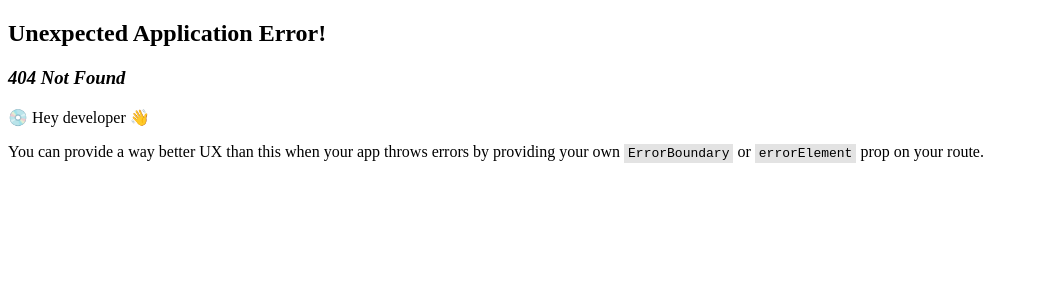
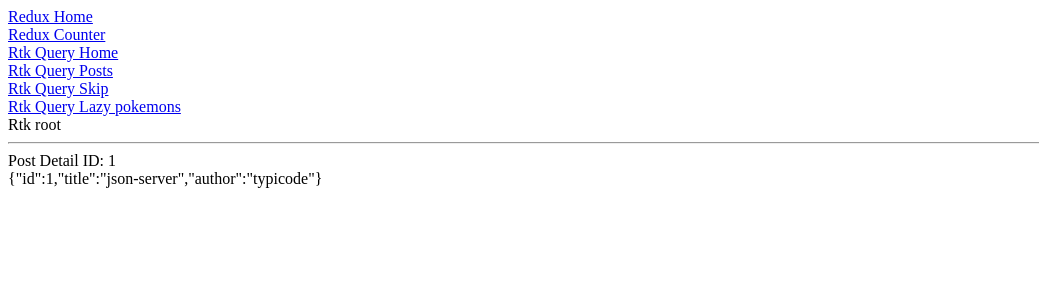
Before and after one commit to cnerylozada/redux-starter, a React (Create React App) app: page /rtk/posts/1 in a window 1280 px wide. Before the commit this address had no page. Shown: the top 300 px of the page, without its empty margins (0-1039 px from the left). Built offline with nearby package versions, Linux system fonts and the light colour scheme; data requests are answered from the project's data file.

Commit message:
feat: post slice

```diff
--- a/db.json
+++ b/db.json
@@ -3,7 +3,8 @@
     { "id": 1, "title": "json-server", "author": "typicode" },
     { "id": 2, "title": "react", "author": "cristh" },
     { "id": 3, "title": "solid", "author": "tatiana" },
-    { "id": 4, "title": "nestjs", "author": "lucciano" }
+    { "id": 4, "title": "nestjs", "author": "lucciano" },
+    { "id": 5, "title": "psicologias", "author": "fabiola" }
   ],
   "comments": [{ "id": 1, "body": "some comment", "postId": 1 }],
   "profile": { "name": "typicode" }
--- a/src/components/HeaderTemplate.tsx
+++ b/src/components/HeaderTemplate.tsx
@@ -1,17 +1,29 @@
 import { Link } from "react-router-dom";
 
-export const HeaderTemplate = ({children}:{children:any}) => {
+export const HeaderTemplate = ({ children }: { children: any }) => {
   return (
     <div>
       <div>
-        <div><Link to="/">Redux Home</Link></div>
-        <div><Link to="/counter">Redux Counter</Link></div>
-        <div><Link to="/rtk">Rtk Home</Link></div>
-        <div><Link to="/rtk/posts">Rtk Posts</Link></div>
+        <div>
+          <Link to="/">Redux Home</Link>
+        </div>
+        <div>
+          <Link to="/counter">Redux Counter</Link>
+        </div>
+        <div>
+          <Link to="/rtk">Rtk Query Home</Link>
+        </div>
+        <div>
+          <Link to="/rtk/posts">Rtk Query Posts</Link>
+        </div>
+        <div>
+          <Link to="/rtk/skip">Rtk Query Skip</Link>
+        </div>
+        <div>
+          <Link to="/rtk/lazy-pokemons">Rtk Query Lazy pokemons</Link>
+        </div>
       </div>
-      <div>
-        {children}
-      </div>
+      <div>{children}</div>
     </div>
   );
 };
--- a/src/pages/rtk/Home.tsx
+++ b/src/pages/rtk/Home.tsx
@@ -2,7 +2,6 @@ import { useGetAllPokemonsQuery } from "../../rtkquery/services/pokemon";
 
 export const HomePage = () => {
   const { data, isLoading, isFetching, isError } = useGetAllPokemonsQuery();
-  // const { data, error, isLoading } = useGetPokemonByNameQuery('bulbasaur')
 
   return (
     <div>
--- a/src/pages/rtk/LazyPokemons.tsx
+++ b/src/pages/rtk/LazyPokemons.tsx
@@ -2,7 +2,7 @@ import { useLazyGetAllPokemonsQuery } from "../../rtkquery/services/pokemon";
 
 export const LazyPokemonsPage = () => {
   const [trigger, { data, isLoading, isUninitialized }] =
-    useLazyGetAllPokemonsQuery({});
+    useLazyGetAllPokemonsQuery();
   return (
     <div>
       <div>LazyPokemonsPage</div>
--- /dev/null
+++ b/src/pages/rtk/PostDetail.tsx
@@ -0,0 +1,20 @@
+import { useParams } from "react-router-dom";
+import { useGetPostByIdQuery } from "../../rtkquery/services/posts";
+
+export const PostDetail = () => {
+  const { postId } = useParams();
+  const { data, isLoading, isFetching } = useGetPostByIdQuery(
+    postId as string,
+    {
+      refetchOnMountOrArgChange: true,
+    }
+  );
+  return (
+    <div>
+      <div>Post Detail ID: {postId}</div>
+      {isLoading && <div>Loading ...</div>}
+      {isFetching && <div>Fetching ...</div>}
+      {data && <div>{JSON.stringify(data)}</div>}
+    </div>
+  );
+};
--- a/src/pages/rtk/Posts.tsx
+++ b/src/pages/rtk/Posts.tsx
@@ -1,7 +1,8 @@
+import { Link } from "react-router-dom";
 import { useGetAllPostsQuery } from "../../rtkquery/services/posts";
 
 export const PostsPage = () => {
-  const { data, isLoading } = useGetAllPostsQuery("");
+  const { data, isLoading } = useGetAllPostsQuery(undefined);
   return (
     <div>
       <div>PostsPage</div>
@@ -10,7 +11,12 @@ export const PostsPage = () => {
         <div>
           {data.map((_) => (
             <div key={_.id}>
-              id: {_.id} title: {_.title}
+              <div>
+                id: {_.id} title: {_.title}
+              </div>
+              <div>
+                <Link to={`./${_.id}`}>Go to detail</Link>
+              </div>
             </div>
           ))}
         </div>
--- /dev/null
+++ b/src/pages/rtk/Skip.tsx
@@ -0,0 +1,33 @@
+import { useState } from "react";
+import { useGetAllPostsQuery } from "../../rtkquery/services/posts";
+
+export const Skip = () => {
+  const [skip, setSkip] = useState(true);
+  const { data, isLoading } = useGetAllPostsQuery(undefined, {
+    skip,
+  });
+  return (
+    <div>
+      <div>Skip</div>
+      <div>
+        <button
+          onClick={() => {
+            setSkip((_) => !_);
+          }}
+        >
+          Load results: <span>{!!skip}</span>
+        </button>
+      </div>
+      {isLoading && <div>Loading ...</div>}
+      {data && (
+        <div>
+          {data.map((_) => (
+            <div key={_.id}>
+              id: {_.id} title: {_.title}
+            </div>
+          ))}
+        </div>
+      )}
+    </div>
+  );
+};
--- a/src/router.tsx
+++ b/src/router.tsx
@@ -6,6 +6,8 @@ import { Root as ReduxRoot } from "./pages/redux/Root";
 import { PostsPage } from "./pages/rtk/Posts";
 import { LazyPokemonsPage } from "./pages/rtk/LazyPokemons";
 import { CounterPage } from "./pages/redux/Counter";
+import { PostDetail } from "./pages/rtk/PostDetail";
+import { Skip } from "./pages/rtk/Skip";
 
 export const router = createBrowserRouter([
   {
@@ -33,6 +35,8 @@ export const router = createBrowserRouter([
       { index: true, element: <Navigate to="home" /> },
       { path: "home", element: <RtkHome /> },
       { path: "posts", element: <PostsPage /> },
+      { path: "posts/:postId", element: <PostDetail /> },
+      { path: "skip", element: <Skip /> },
       { path: "lazy-pokemons", element: <LazyPokemonsPage /> },
     ],
   },
--- a/src/rtkquery/services/pokemon.ts
+++ b/src/rtkquery/services/pokemon.ts
@@ -12,7 +12,6 @@ export const pokemonApi = createApi({
     getAllPokemons: builder.query<{ pokemons: string[] }, void>({
       query: () => "pokemon",
       transformResponse: (response: { results: { name: string }[] }) => {
-        console.log(response);
         return { pokemons: response.results.map((_) => _.name) };
       },
     }),
--- a/src/rtkquery/services/posts.ts
+++ b/src/rtkquery/services/posts.ts
@@ -1,4 +1,4 @@
-import { createApi, fetchBaseQuery } from '@reduxjs/toolkit/query/react'
+import { createApi, fetchBaseQuery } from "@reduxjs/toolkit/query/react";
 import { IPost } from "../../models/models";
 
 const apiUrl = "http://localhost:4000";
@@ -6,11 +6,15 @@ const apiUrl = "http://localhost:4000";
 export const postApi = createApi({
   reducerPath: "postApi",
   baseQuery: fetchBaseQuery({ baseUrl: `${apiUrl}/` }),
+  keepUnusedDataFor: 15,
   endpoints: (builder) => ({
-    getAllPosts: builder.query<IPost[], string>({
+    getAllPosts: builder.query<IPost[], void>({
       query: () => `posts`,
+    }),
+    getPostById: builder.query<IPost, string>({
+      query: (id) => `posts/${id}`,
     }),
   }),
 });
 
-export const { useGetAllPostsQuery } = postApi;
+export const { useGetAllPostsQuery, useGetPostByIdQuery } = postApi;
```
Also changed, not shown: src/components/Template.tsx (deleted, +0 -19 lines).
